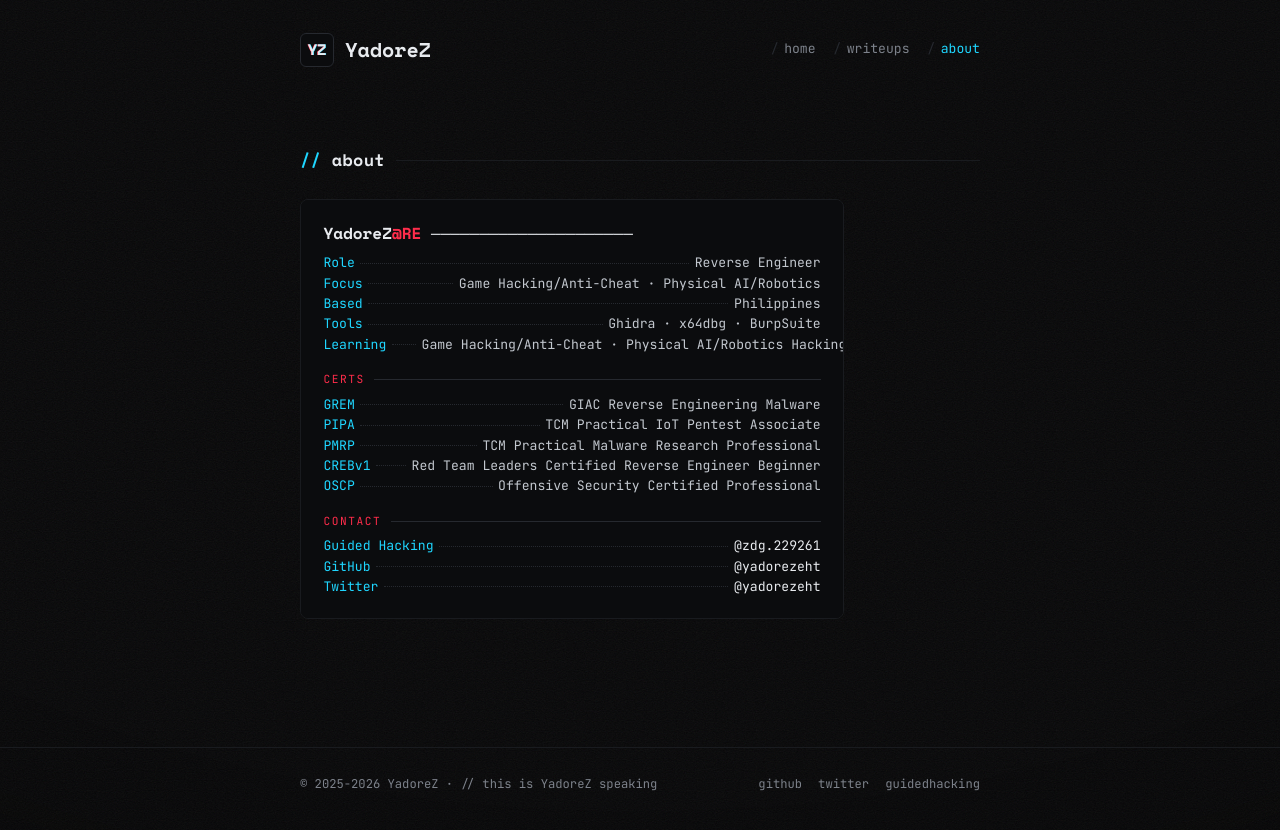
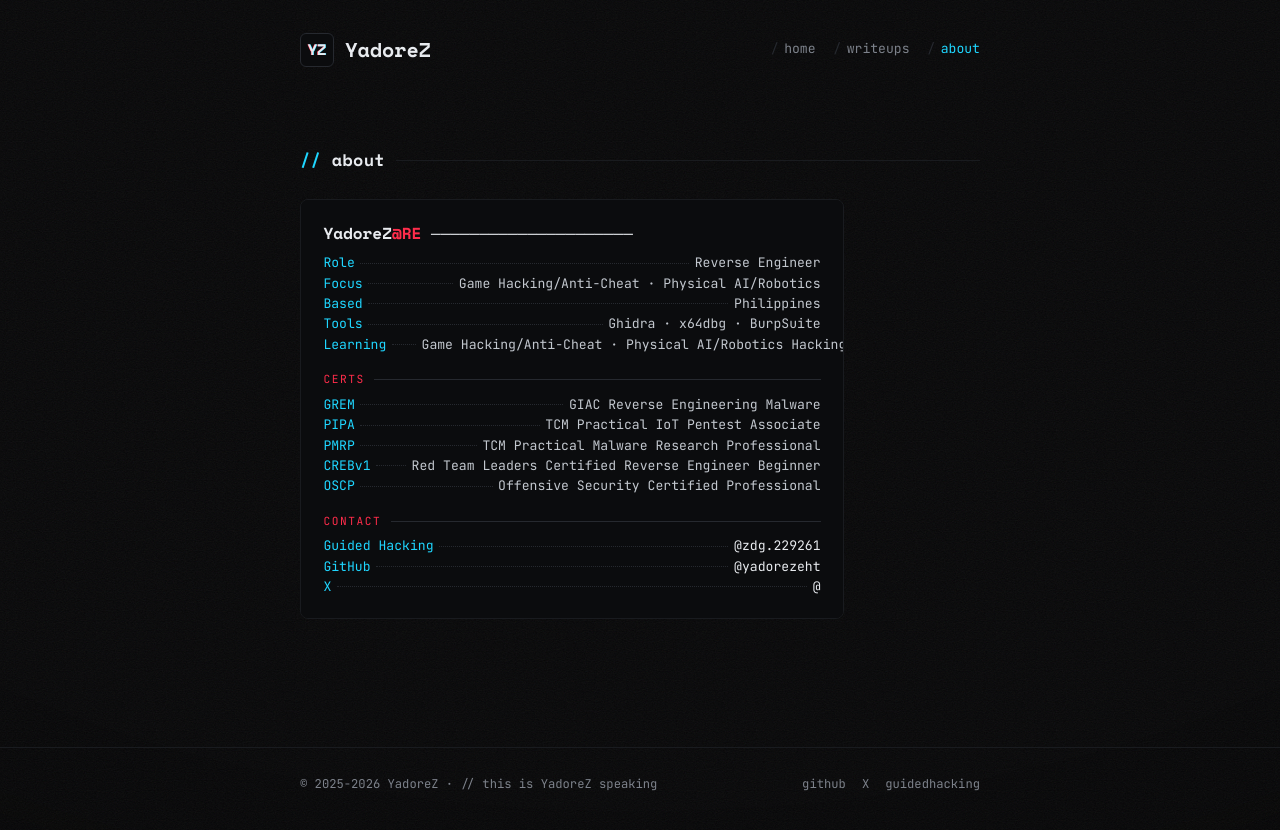
Before and after one commit to zerodaygamer/zerodaygamer.github.io, a Jekyll site: the page built from about.md, in a window 1280 px wide. Shown: the top 830 px of the page. Built offline with Jekyll 4.4.1, drawn with Linux system fonts in a browser that asks for light colours.

Commit message:
Change twitter to X

```diff
--- a/_config.yml
+++ b/_config.yml
@@ -12,7 +12,7 @@ baseurl: "/"
 
 # ---- socials ----
 github_username: yadorezeht
-twitter_username: yadorezeht
+x_username: yadorezeht
 gh_username: zdg.229261
 
 # ---- build ----
--- a/_includes/footer.html
+++ b/_includes/footer.html
@@ -3,7 +3,7 @@
     <span>© 2025-{{ 'now' | date: "%Y" }} {{ site.title }} · // this is YadoreZ speaking</span>
     <span class="foot-links">
       {%- if site.github_username -%}<a href="https://github.com/{{ site.github_username }}">github</a>{%- endif -%}
-      {%- if site.twitter_username -%}<a href="https://twitter.com/{{ site.twitter_username }}">twitter</a>{%- endif -%}
+      {%- if site.x_username -%}<a href="https://x.com/{{ site.twitter_username }}">X</a>{%- endif -%}
       {%- if site.gh_username -%}<a href="https://guidedhacking.com/members/{{ site.gh_username }}/">guidedhacking</a>{%- endif -%}
     </span>
   </div>
--- a/about.md
+++ b/about.md
@@ -24,6 +24,6 @@ permalink: /about/
   <div class="nf-head">Contact</div>
   <div class="nf-row"><span class="nf-key">Guided Hacking</span><span class="nf-dots"></span><span class="nf-val"><a href="https://guidedhacking.com/members/{{ site.gh_username }}/">@{{ site.gh_username }}</a></span></div>
   <div class="nf-row"><span class="nf-key">GitHub</span><span class="nf-dots"></span><span class="nf-val"><a href="https://github.com/{{ site.github_username }}">@{{ site.github_username }}</a></span></div>
-  <div class="nf-row"><span class="nf-key">Twitter</span><span class="nf-dots"></span><span class="nf-val"><a href="https://twitter.com/{{ site.twitter_username }}">@{{ site.twitter_username }}</a></span></div>
+  <div class="nf-row"><span class="nf-key">X</span><span class="nf-dots"></span><span class="nf-val"><a href="https://x.com/{{ site.twitter_username }}">@{{ site.twitter_username }}</a></span></div>
 </div>
 </div>
```
